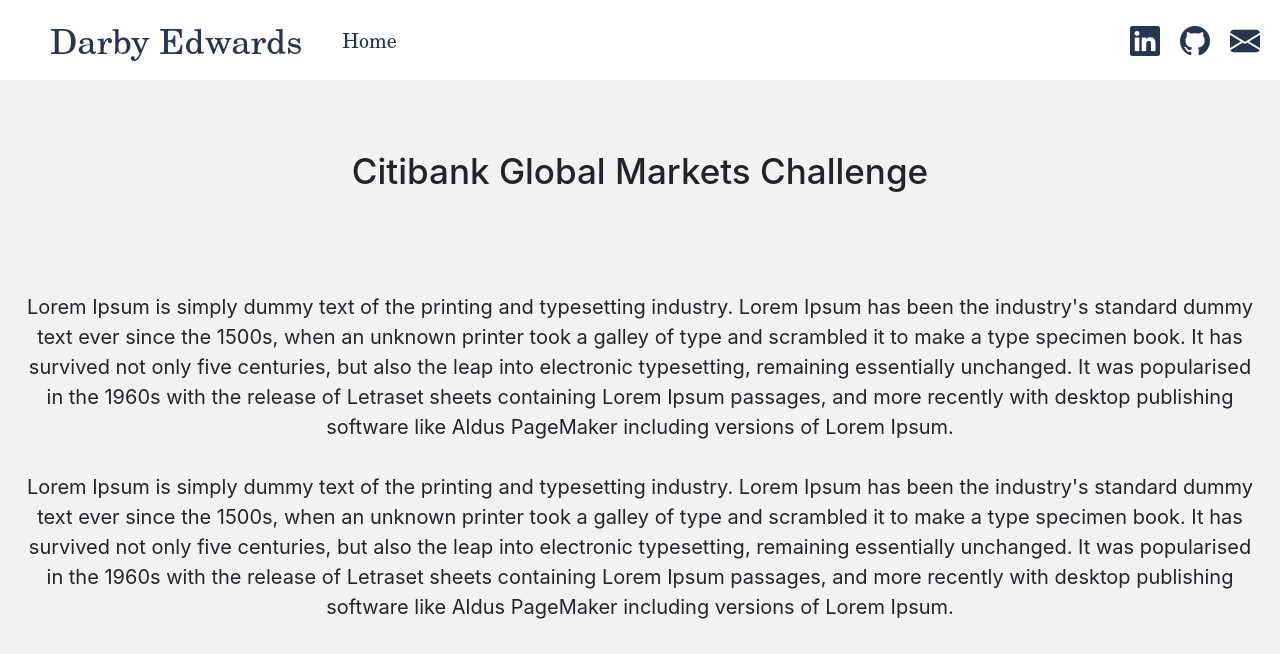
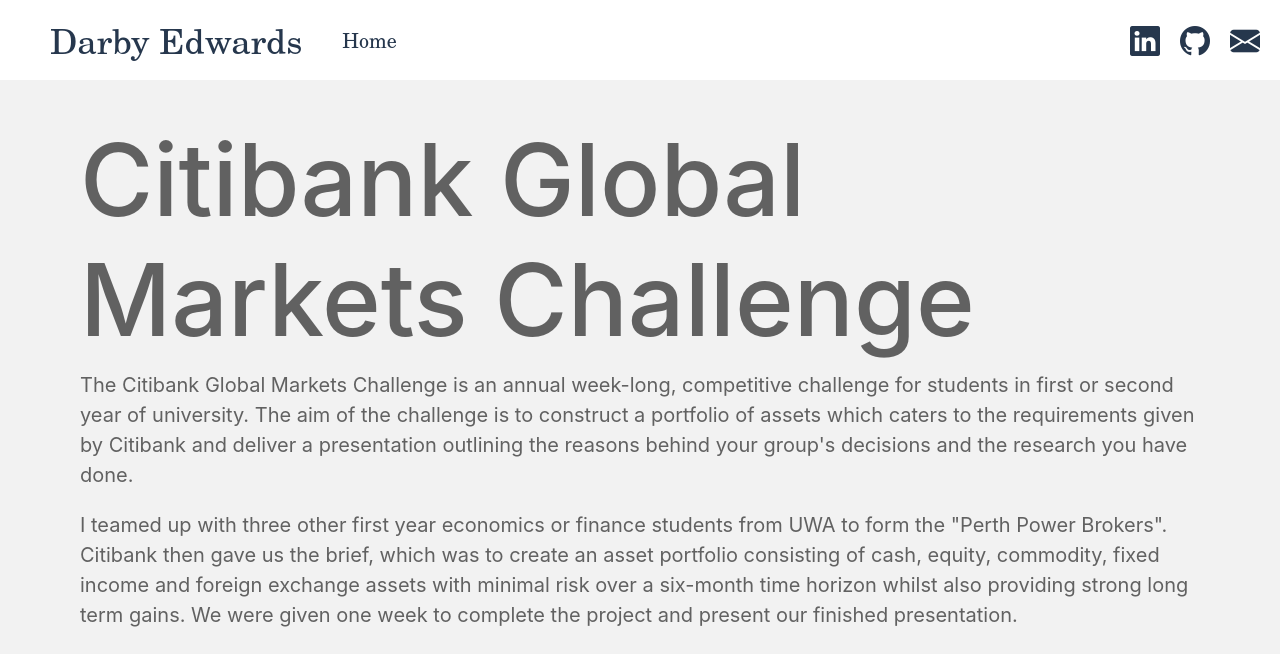
Before and after one commit to sirdedz/darbyedwards, a Flask app: page /citi in a window 1280 px wide. Shown: the top 654 px of the page. Run offline with Flask 2, Linux system fonts and the light colour scheme; some libraries are stand-ins or nearby versions.

Commit message:
added citibank content

```diff
--- a/app/static/citi.css
+++ b/app/static/citi.css
@@ -1,9 +1,17 @@
 #citi-title{
-    padding: 2em;
+    padding: 0;
+    text-align: left;
+    font-size: 5em;
+}
+
+#citi-content{
+    padding: 2em 4em;
+    color:rgba(0, 0, 0, 0.6);
 }
 
 #citi-summary{
-    padding: 1em;
+    padding: 0;
+    text-align: left;
 }
 
 #citi-pdf{
@@ -59,7 +67,12 @@
 }
 
 /*------------------- MOBILE CSS --------------------*/
-@media (hover:none), (hover:on-demand){
+@media screen and (orientation: portrait){
+    #citi-title{
+        font-size: 3em;
+    }
 
-
+    #citi-content{
+        padding: 1em;
+    }
 }
--- a/app/static/main.js
+++ b/app/static/main.js
@@ -69,6 +69,8 @@
 	jQuery('html, body').animate({scrollTop:0},1000);
 }
 
+
+//On scroll
 $(document).scroll(function(){
     if($(window).scrollTop() >= $(window).height() && $("#totop").css('display') == 'none'){
         $("#totop").show("slow");
@@ -79,7 +81,7 @@
     }
 
     $(".py-game").children().each(function(){
-        if($(this).offset().top <= $(window).scrollTop() + $(window).height() && !$(this).hasClass(".py-title") && !$(this).hasClass(".py-right-animation") && !$(this).hasClass(".py-right-animation")){
+        if($(this).offset().top <= $(window).scrollTop() + $(window).height()*0.7 && !$(this).hasClass(".py-title") && !$(this).hasClass(".py-right-animation") && !$(this).hasClass(".py-right-animation")){
             $(this).children('.py-text-right').addClass('py-right-animation');
             $(this).children('.py-text-left').addClass('py-left-animation');
         }
--- a/app/static/python_game.css
+++ b/app/static/python_game.css
@@ -59,6 +59,7 @@
     border-bottom-right-radius: 50%;
     text-align: left;
     padding-right: 2em;
+    transform: translateX(-50vw);
 }
 
 .py-right-animation{
--- a/app/templates/citi.html
+++ b/app/templates/citi.html
@@ -4,16 +4,46 @@
 
 {% block content %}
     <div class="citi">
+        <div id="citi-content">
             <h3 id="citi-title">
                 Citibank Global Markets Challenge
             </h3>
 
             <div id="citi-summary">
                 <p>
-                Lorem Ipsum is simply dummy text of the printing and typesetting industry. Lorem Ipsum has been the industry's standard dummy text ever since the 1500s, when an unknown printer took a galley of type and scrambled it to make a type specimen book. It has survived not only five centuries, but also the leap into electronic typesetting, remaining essentially unchanged. It was popularised in the 1960s with the release of Letraset sheets containing Lorem Ipsum passages, and more recently with desktop publishing software like Aldus PageMaker including versions of Lorem Ipsum.
-                <br> <br>
-                Lorem Ipsum is simply dummy text of the printing and typesetting industry. Lorem Ipsum has been the industry's standard dummy text ever since the 1500s, when an unknown printer took a galley of type and scrambled it to make a type specimen book. It has survived not only five centuries, but also the leap into electronic typesetting, remaining essentially unchanged. It was popularised in the 1960s with the release of Letraset sheets containing Lorem Ipsum passages, and more recently with desktop publishing software like Aldus PageMaker including versions of Lorem Ipsum.
+                    The Citibank Global Markets Challenge is an annual week-long, competitive challenge for students in first or second
+                    year of university. The aim of the challenge is to construct a portfolio of assets which caters to the requirements given
+                    by Citibank and deliver a presentation outlining the reasons behind your group's decisions and the research you have done.
                 </p>
+                <p>
+                    I teamed up with three other first year economics or finance students from UWA to form the "Perth Power Brokers". Citibank
+                    then gave us the brief, which was to create an asset portfolio consisting of cash, equity, commodity, fixed income and foreign
+                    exchange assets with minimal risk over a six-month time horizon whilst also providing strong long term gains. We were given
+                    one week to complete the project and present our finished presentation.
+                </p>
+                <p>
+                    We split tasks into more managable chunks and assigned each member a specialty before beginning our research, with the one week deadline
+                    pushed us to ensuring our sources were only the most reliable.
+                </p>
+                <p>
+                    With the project beginning just after the global market crash due to COVID-19 we were operating during tumultuous times
+                    and had to look at assets through a vastly different lens than during more normal times. With this in mind we began looking
+                    for assets which we believed fell in value by a greater extent than was appropriate, due to fear or other factors, or for
+                    assets which we believed would make a quick rebound due to limited structural issues caused by COVID-19 in their markets.
+                    On the contrary, we also began looking for assets which did have major structural issues or hadn't experienced the crash
+                    to the extend we believed they should so that we could take a short position on these. An example of this is our short position
+                    on the oil market as we believed a major fall in demand for oil would be realised in the coming months as lockdowns began to take
+                    shape. Despite its controversy at the time, this proved to be one of our most successful positions as the price of oil fell below zero soon after.
+                </p>
+                <p>
+                    In hindsight our portfolio performed excellently, with huge overall gains for the six month period and so we were able to produce
+                    a presentation which we could all stand behind as a group and presented to Citibank, managing to
+                    progress through to the campus finals.
+                </p>
+                <p>
+                    You can see our final presentation, including our positions, on the reader below.
+                </p>
+            </div>
         </div>
 
         <div id="citi-pdf">
```
Also changed, not shown: app/templates/index.html (+4 -4 lines), app/templates/python_game.html (+5 -5 lines). Lines whose indentation alone changed are shown as unchanged.
